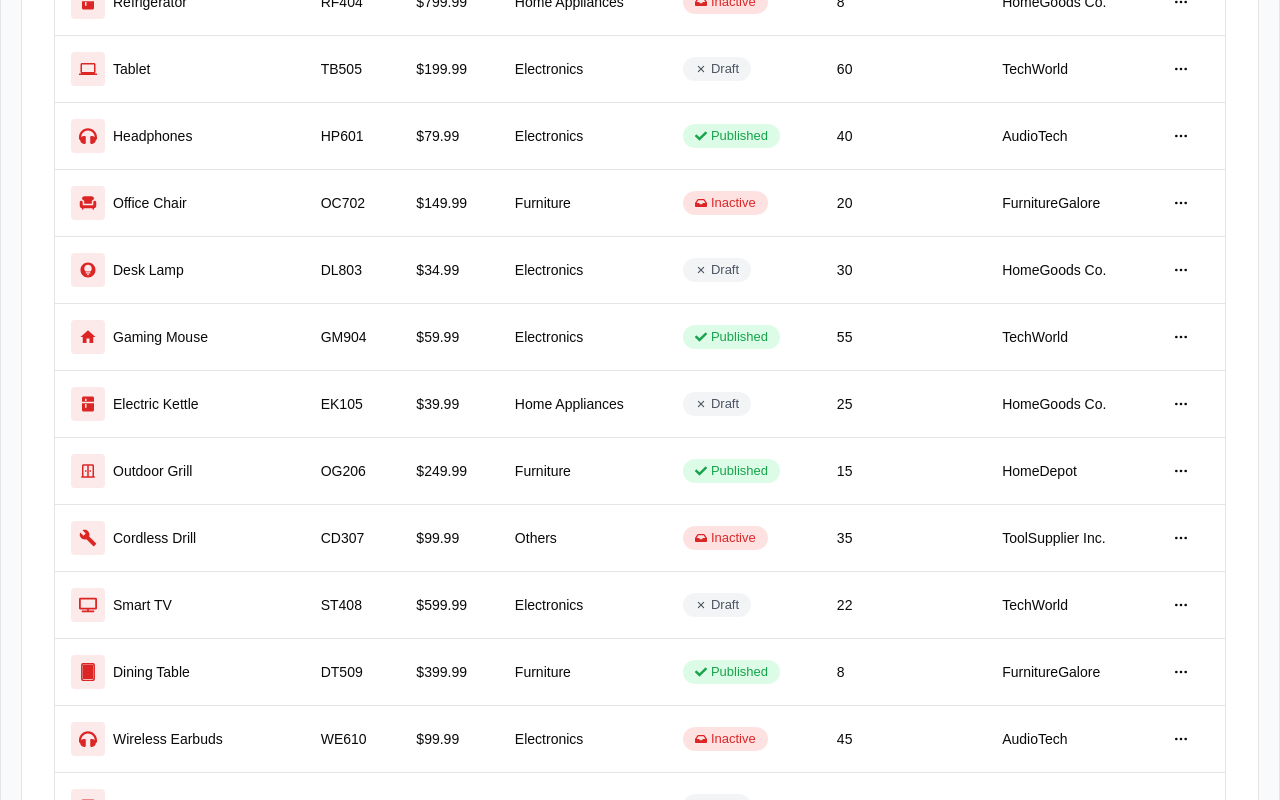
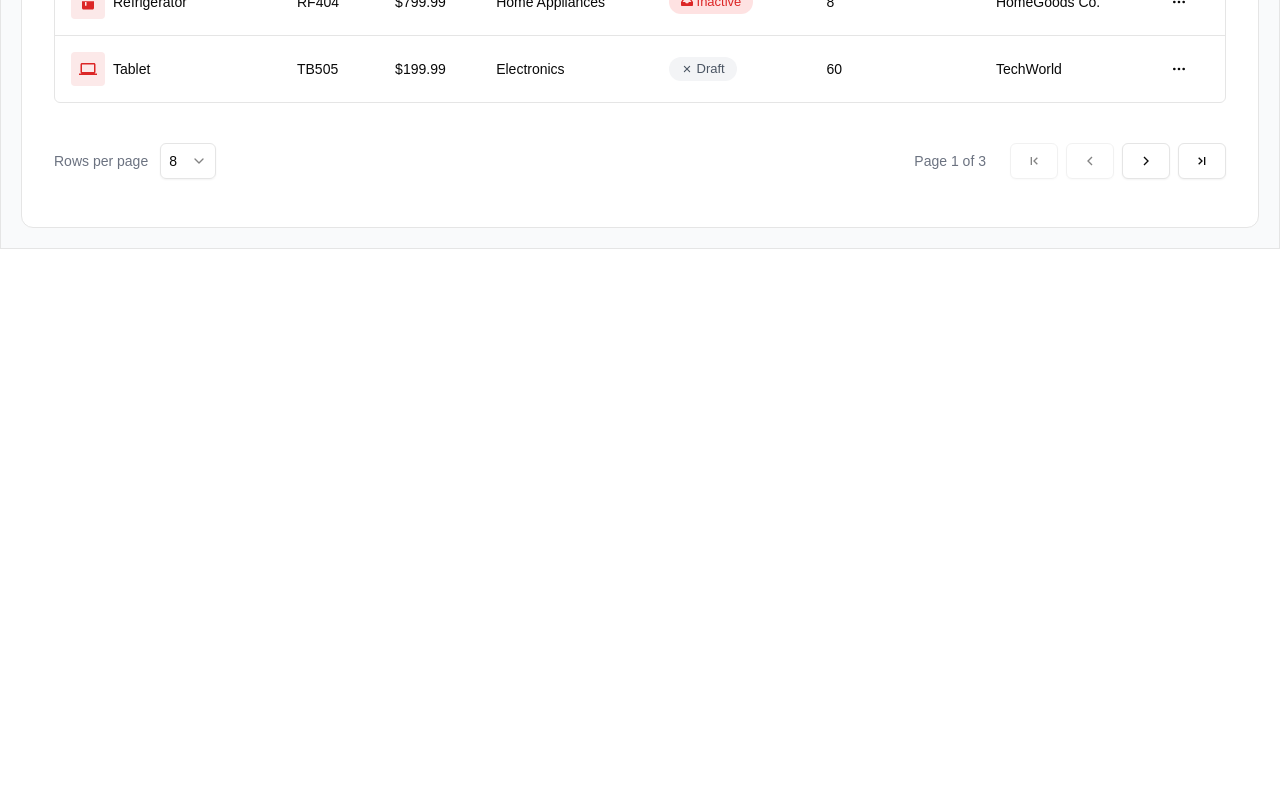
Before and after one commit to Beamlak996/Product-Inventory-Table, a Next.js app: page / in a window 1280 px wide. Shown: the part 840-1640 px from the top of the page. After the commit the page ends 1089 px from the top, so only its background shows below. Built offline with nearby package versions, Linux system fonts and the light colour scheme.

Commit message:
Adding the pagination at the bottom of the table

```diff
--- /dev/null
+++ b/components/product/pagination-selection.tsx
@@ -0,0 +1,45 @@
+import { Dispatch, SetStateAction } from "react";
+
+import {
+  Select,
+  SelectContent,
+  SelectItem,
+  SelectTrigger,
+  SelectValue,
+} from "@/components/ui/select";
+
+import { PaginationType } from "./product-table";
+
+export const PaginationSelection = ({
+  pagination,
+  setPagination,
+}: {
+  pagination: PaginationType;
+  setPagination: Dispatch<SetStateAction<PaginationType>>;
+}) => {
+  return (
+    <div className="flex  items-center gap-3  ">
+      <div className="text-gray-500 text-sm ">Rows per page</div>
+      <Select
+        value={pagination.pageSize.toString()}
+        onValueChange={(value) =>
+          setPagination((prev) => ({
+            ...prev,
+            pageSize: Number(value),
+          }))
+        }
+      >
+        <SelectTrigger className="border rounded-md px-2  w-14">
+          <SelectValue placeholder={pagination.pageSize.toString()} />
+        </SelectTrigger>
+        <SelectContent>
+          {[4, 6, 8, 10, 15, 20, 30].map((size) => (
+            <SelectItem key={size} value={size.toString()}>
+              {size}
+            </SelectItem>
+          ))}
+        </SelectContent>
+      </Select>
+    </div>
+  );
+};
--- a/components/product/product-table.tsx
+++ b/components/product/product-table.tsx
@@ -1,9 +1,13 @@
+import { useState } from "react";
 import {
   ColumnDef,
   flexRender,
   getCoreRowModel,
+  getPaginationRowModel,
   useReactTable,
 } from "@tanstack/react-table";
+import { GrFormPrevious, GrFormNext } from "react-icons/gr";
+import { BiFirstPage, BiLastPage } from "react-icons/bi";
 
 import { Input } from "../ui/input";
 import {
@@ -18,20 +22,37 @@
 import { FilterArea } from "./filter-area";
 import { StatusDropDown } from "../dropdown/status-drop-down";
 import { CategoryDropDown } from "../dropdown/category-drop-down";
+import { Button } from "../ui/button";
+import { PaginationSelection } from "./pagination-selection";
 
 interface DataTableProps<TData, TValue> {
   columns: ColumnDef<TData, TValue>[];
   data: TData[];
 }
 
+export interface PaginationType {
+  pageIndex: number;
+  pageSize: number;
+}
+
 export function ProductTable<TData, TValue>({
   columns,
   data,
 }: DataTableProps<TData, TValue>) {
+  const [pagination, setPagination] = useState<PaginationType>({
+    pageIndex: 0,
+    pageSize: 8,
+  });
+
   const table = useReactTable({
     data,
     columns,
+    state: {
+      pagination,
+    },
+    onPaginationChange: setPagination,
     getCoreRowModel: getCoreRowModel(),
+    getPaginationRowModel: getPaginationRowModel(),
   });
 
   return (
@@ -101,6 +122,64 @@
           </TableBody>
         </Table>
       </div>
+
+      <div className="flex items-center justify-between mt-5">
+        <PaginationSelection
+          pagination={pagination}
+          setPagination={setPagination}
+        />
+
+        <div className="flex gap-6 items-center">
+          <span className="text-sm text-gray-500">
+            Page {pagination.pageIndex + 1} of {table.getPageCount()}
+          </span>
+          <div className="flex items-center justify-end space-x-2 py-4">
+            {/* First Page Button */}
+            <Button
+              variant="outline"
+              className="size-9 w-12"
+              size="sm"
+              onClick={() => table.setPageIndex(0)}
+              disabled={!table.getCanPreviousPage()}
+            >
+              <BiFirstPage />
+            </Button>
+
+            {/* Previous Page Button */}
+            <Button
+              variant="outline"
+              className="size-9 w-12"
+              size="sm"
+              onClick={() => table.previousPage()}
+              disabled={!table.getCanPreviousPage()}
+            >
+              <GrFormPrevious />
+            </Button>
+
+            {/* Next Page Button */}
+            <Button
+              className="size-9 w-12"
+              variant="outline"
+              size="sm"
+              onClick={() => table.nextPage()}
+              disabled={!table.getCanNextPage()}
+            >
+              <GrFormNext />
+            </Button>
+
+            {/* Last Page Button */}
+            <Button
+              className="size-9 w-12"
+              variant="outline"
+              size="sm"
+              onClick={() => table.setPageIndex(table.getPageCount() - 1)}
+              disabled={!table.getCanNextPage()}
+            >
+              <BiLastPage />
+            </Button>
+          </div>
+        </div>
+      </div>
     </div>
   );
 }
--- /dev/null
+++ b/components/ui/select.tsx
@@ -0,0 +1,159 @@
+"use client"
+
+import * as React from "react"
+import * as SelectPrimitive from "@radix-ui/react-select"
+import { Check, ChevronDown, ChevronUp } from "lucide-react"
+
+import { cn } from "@/lib/utils"
+
+const Select = SelectPrimitive.Root
+
+const SelectGroup = SelectPrimitive.Group
+
+const SelectValue = SelectPrimitive.Value
+
+const SelectTrigger = React.forwardRef<
+  React.ElementRef<typeof SelectPrimitive.Trigger>,
+  React.ComponentPropsWithoutRef<typeof SelectPrimitive.Trigger>
+>(({ className, children, ...props }, ref) => (
+  <SelectPrimitive.Trigger
+    ref={ref}
+    className={cn(
+      "flex h-9 w-full items-center justify-between whitespace-nowrap rounded-md border border-input bg-transparent px-3 py-2 text-sm shadow-sm ring-offset-background placeholder:text-muted-foreground focus:outline-none focus:ring-1 focus:ring-ring disabled:cursor-not-allowed disabled:opacity-50 [&>span]:line-clamp-1",
+      className
+    )}
+    {...props}
+  >
+    {children}
+    <SelectPrimitive.Icon asChild>
+      <ChevronDown className="h-4 w-4 opacity-50" />
+    </SelectPrimitive.Icon>
+  </SelectPrimitive.Trigger>
+))
+SelectTrigger.displayName = SelectPrimitive.Trigger.displayName
+
+const SelectScrollUpButton = React.forwardRef<
+  React.ElementRef<typeof SelectPrimitive.ScrollUpButton>,
+  React.ComponentPropsWithoutRef<typeof SelectPrimitive.ScrollUpButton>
+>(({ className, ...props }, ref) => (
+  <SelectPrimitive.ScrollUpButton
+    ref={ref}
+    className={cn(
+      "flex cursor-default items-center justify-center py-1",
+      className
+    )}
+    {...props}
+  >
+    <ChevronUp className="h-4 w-4" />
+  </SelectPrimitive.ScrollUpButton>
+))
+SelectScrollUpButton.displayName = SelectPrimitive.ScrollUpButton.displayName
+
+const SelectScrollDownButton = React.forwardRef<
+  React.ElementRef<typeof SelectPrimitive.ScrollDownButton>,
+  React.ComponentPropsWithoutRef<typeof SelectPrimitive.ScrollDownButton>
+>(({ className, ...props }, ref) => (
+  <SelectPrimitive.ScrollDownButton
+    ref={ref}
+    className={cn(
+      "flex cursor-default items-center justify-center py-1",
+      className
+    )}
+    {...props}
+  >
+    <ChevronDown className="h-4 w-4" />
+  </SelectPrimitive.ScrollDownButton>
+))
+SelectScrollDownButton.displayName =
+  SelectPrimitive.ScrollDownButton.displayName
+
+const SelectContent = React.forwardRef<
+  React.ElementRef<typeof SelectPrimitive.Content>,
+  React.ComponentPropsWithoutRef<typeof SelectPrimitive.Content>
+>(({ className, children, position = "popper", ...props }, ref) => (
+  <SelectPrimitive.Portal>
+    <SelectPrimitive.Content
+      ref={ref}
+      className={cn(
+        "relative z-50 max-h-96 min-w-[8rem] overflow-hidden rounded-md border bg-popover text-popover-foreground shadow-md data-[state=open]:animate-in data-[state=closed]:animate-out data-[state=closed]:fade-out-0 data-[state=open]:fade-in-0 data-[state=closed]:zoom-out-95 data-[state=open]:zoom-in-95 data-[side=bottom]:slide-in-from-top-2 data-[side=left]:slide-in-from-right-2 data-[side=right]:slide-in-from-left-2 data-[side=top]:slide-in-from-bottom-2",
+        position === "popper" &&
+          "data-[side=bottom]:translate-y-1 data-[side=left]:-translate-x-1 data-[side=right]:translate-x-1 data-[side=top]:-translate-y-1",
+        className
+      )}
+      position={position}
+      {...props}
+    >
+      <SelectScrollUpButton />
+      <SelectPrimitive.Viewport
+        className={cn(
+          "p-1",
+          position === "popper" &&
+            "h-[var(--radix-select-trigger-height)] w-full min-w-[var(--radix-select-trigger-width)]"
+        )}
+      >
+        {children}
+      </SelectPrimitive.Viewport>
+      <SelectScrollDownButton />
+    </SelectPrimitive.Content>
+  </SelectPrimitive.Portal>
+))
+SelectContent.displayName = SelectPrimitive.Content.displayName
+
+const SelectLabel = React.forwardRef<
+  React.ElementRef<typeof SelectPrimitive.Label>,
+  React.ComponentPropsWithoutRef<typeof SelectPrimitive.Label>
+>(({ className, ...props }, ref) => (
+  <SelectPrimitive.Label
+    ref={ref}
+    className={cn("px-2 py-1.5 text-sm font-semibold", className)}
+    {...props}
+  />
+))
+SelectLabel.displayName = SelectPrimitive.Label.displayName
+
+const SelectItem = React.forwardRef<
+  React.ElementRef<typeof SelectPrimitive.Item>,
+  React.ComponentPropsWithoutRef<typeof SelectPrimitive.Item>
+>(({ className, children, ...props }, ref) => (
+  <SelectPrimitive.Item
+    ref={ref}
+    className={cn(
+      "relative flex w-full cursor-default select-none items-center rounded-sm py-1.5 pl-2 pr-8 text-sm outline-none focus:bg-accent focus:text-accent-foreground data-[disabled]:pointer-events-none data-[disabled]:opacity-50",
+      className
+    )}
+    {...props}
+  >
+    <span className="absolute right-2 flex h-3.5 w-3.5 items-center justify-center">
+      <SelectPrimitive.ItemIndicator>
+        <Check className="h-4 w-4" />
+      </SelectPrimitive.ItemIndicator>
+    </span>
+    <SelectPrimitive.ItemText>{children}</SelectPrimitive.ItemText>
+  </SelectPrimitive.Item>
+))
+SelectItem.displayName = SelectPrimitive.Item.displayName
+
+const SelectSeparator = React.forwardRef<
+  React.ElementRef<typeof SelectPrimitive.Separator>,
+  React.ComponentPropsWithoutRef<typeof SelectPrimitive.Separator>
+>(({ className, ...props }, ref) => (
+  <SelectPrimitive.Separator
+    ref={ref}
+    className={cn("-mx-1 my-1 h-px bg-muted", className)}
+    {...props}
+  />
+))
+SelectSeparator.displayName = SelectPrimitive.Separator.displayName
+
+export {
+  Select,
+  SelectGroup,
+  SelectValue,
+  SelectTrigger,
+  SelectContent,
+  SelectLabel,
+  SelectItem,
+  SelectSeparator,
+  SelectScrollUpButton,
+  SelectScrollDownButton,
+}
--- a/package.json
+++ b/package.json
@@ -13,6 +13,7 @@
     "@radix-ui/react-dialog": "^1.1.2",
     "@radix-ui/react-dropdown-menu": "^2.1.2",
     "@radix-ui/react-popover": "^1.1.2",
+    "@radix-ui/react-select": "^2.1.2",
     "@radix-ui/react-separator": "^1.1.0",
     "@radix-ui/react-slot": "^1.1.0",
     "@tanstack/react-table": "^8.20.5",
```
Also changed, not shown: 1 other file (tests, documents, lock files or other folders).
